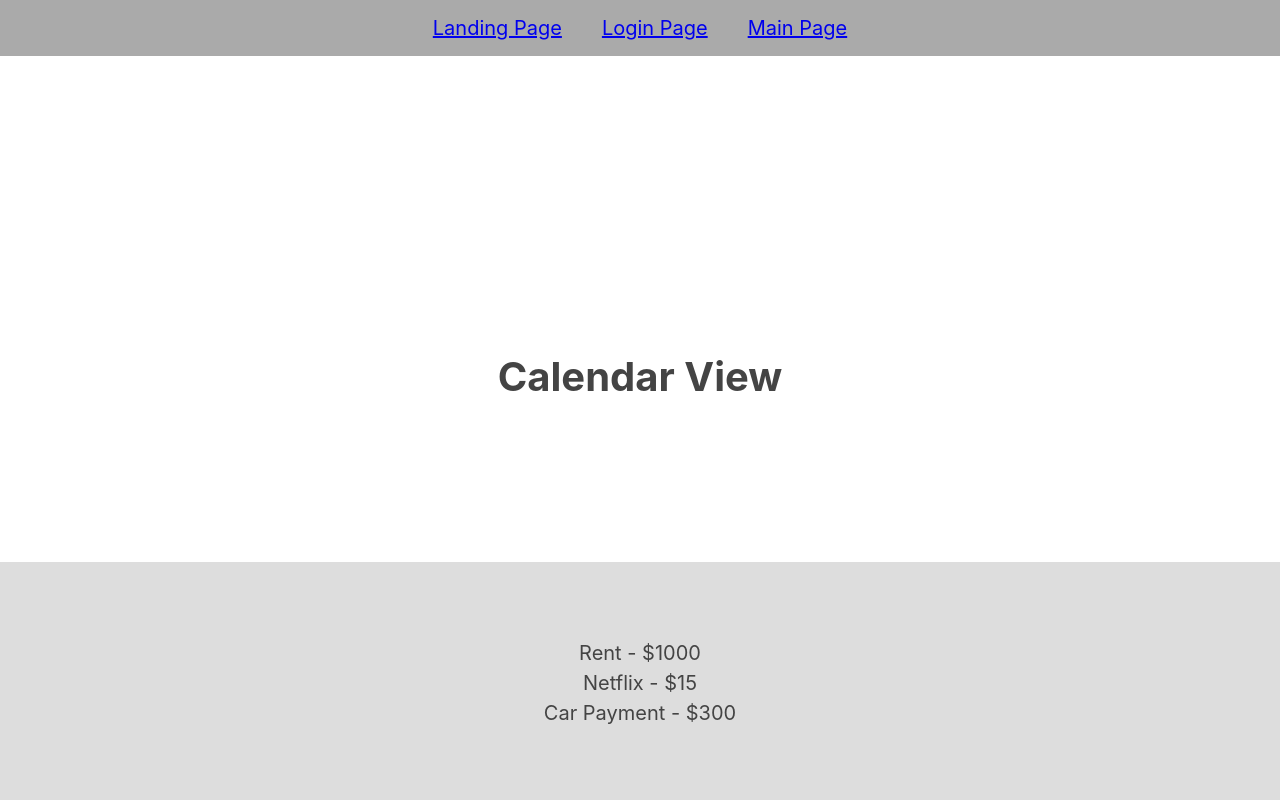
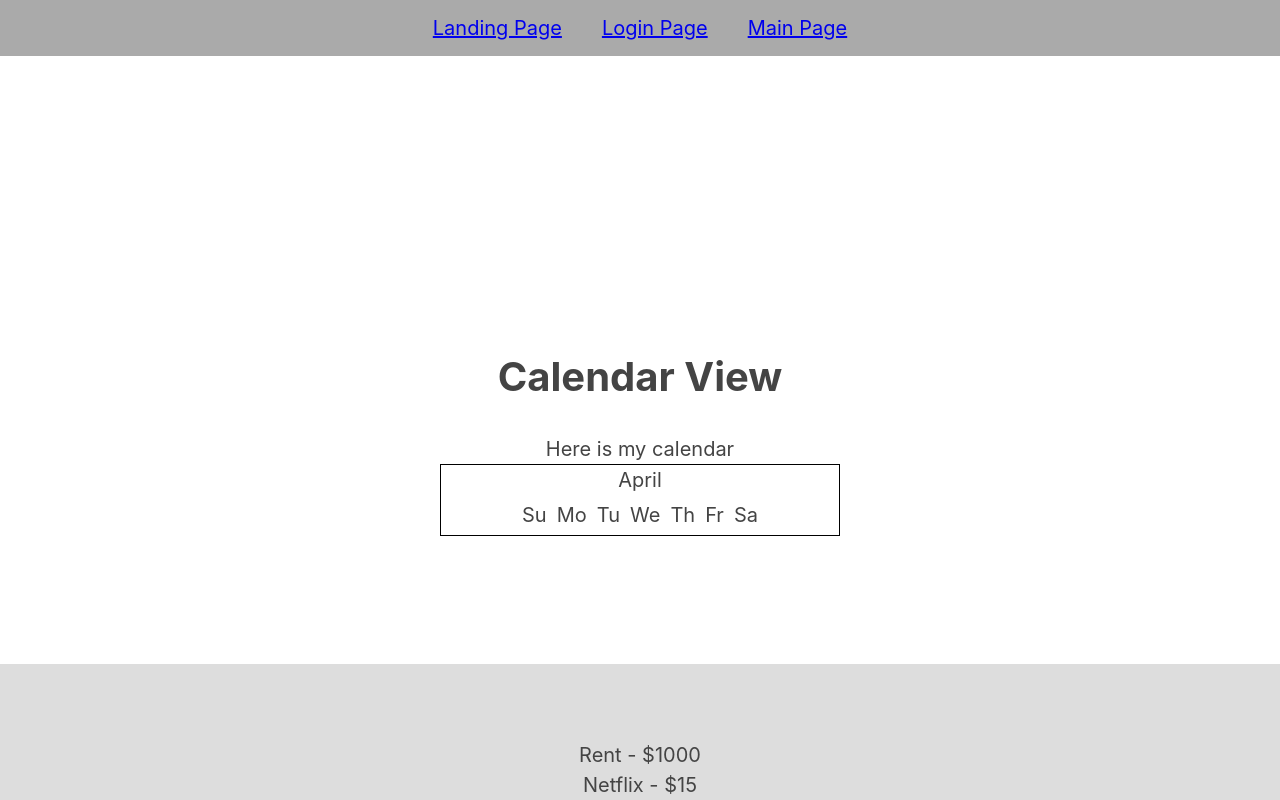
Before and after one commit to KliCk5000/money-in-sight-client, a React (Create React App) app: page /main in a window 1280 px wide. Shown: the top 800 px of the page. Built offline with nearby package versions, Linux system fonts and the light colour scheme.

Commit message:
setup calendar and added header

```diff
--- a/src/components/Calendar.js
+++ b/src/components/Calendar.js
@@ -1,12 +1,40 @@
 import React, { Component } from 'react';
 
+import '../stylesheets/Calendar.css';
+
+import Days from './Days';
+
 class Calendar extends Component {
-  state = {};
+  state = {
+    month: 'April',
+  };
+
+  renderHeader() {
+    return <div>{this.state.month}</div>;
+  }
+
+  renderDaysOfWeek() {
+    const dayNames = ['Su', 'Mo', 'Tu', 'We', 'Th', 'Fr', 'Sa'];
+
+    let dayJSX = dayNames.map((dayName) => {
+      return <div className="dayOfWeek" key={dayName}>{dayName}</div>;
+    });
+    console.log(dayJSX);
+    return <div>{dayJSX}</div>;
+  }
+
   render() {
     return (
-        <header role="banner">
-          <h1>Calendar View</h1>
-        </header>
+      <header role="banner">
+        <h1>Calendar View</h1>
+        <div className="calendar-container">
+          Here is my calendar
+          <div className="calendar">
+            {this.renderHeader()}
+            {this.renderDaysOfWeek()}
+          </div>
+        </div>
+      </header>
     );
   }
 }
--- /dev/null
+++ b/src/components/Days.js
@@ -0,0 +1,10 @@
+import React, { Component } from 'react';
+
+class Days extends Component {
+  state = {  }
+  render() {
+    return ( <div>Day</div> );
+  }
+}
+
+export default Days;
--- /dev/null
+++ b/src/stylesheets/Calendar.css
@@ -0,0 +1,13 @@
+.calendar-container {
+  margin: 0 auto;
+  max-width: 20em;
+}
+
+.calendar {
+  border: 1px solid black;
+}
+
+.dayOfWeek {
+  display: inline-block;
+  padding: 5px;
+}
```
